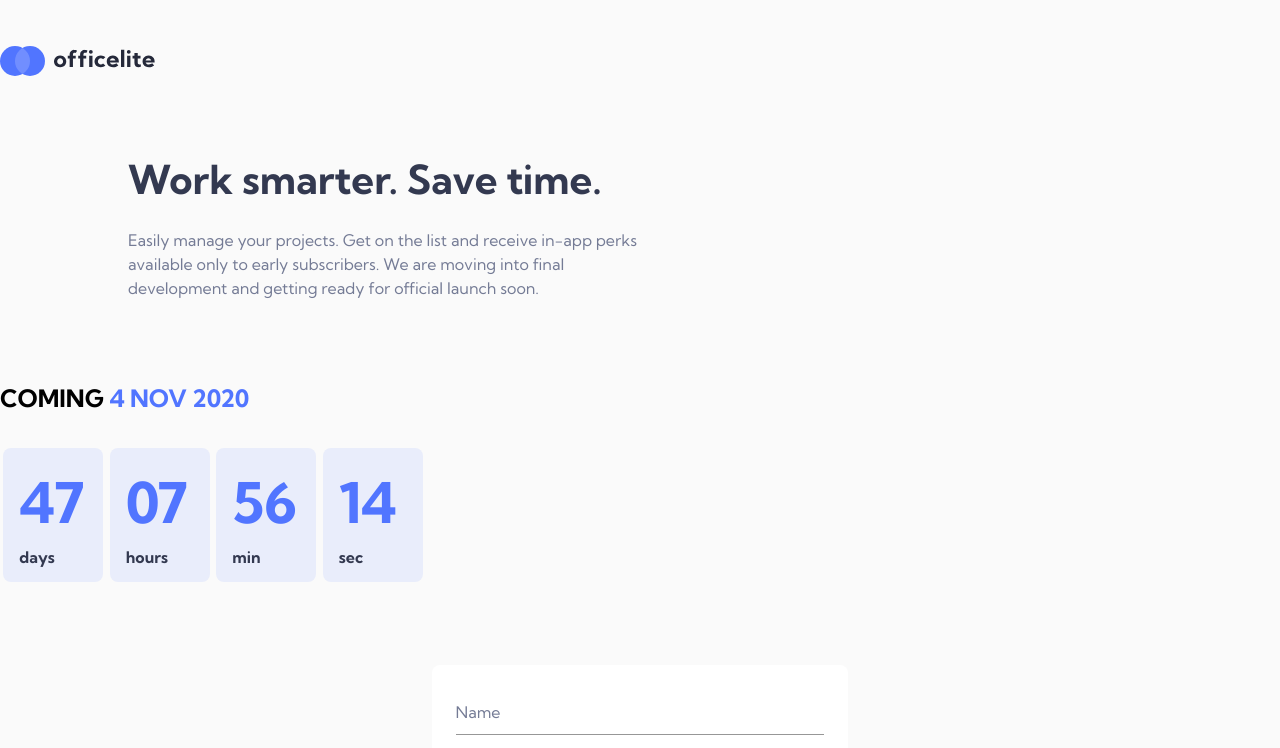
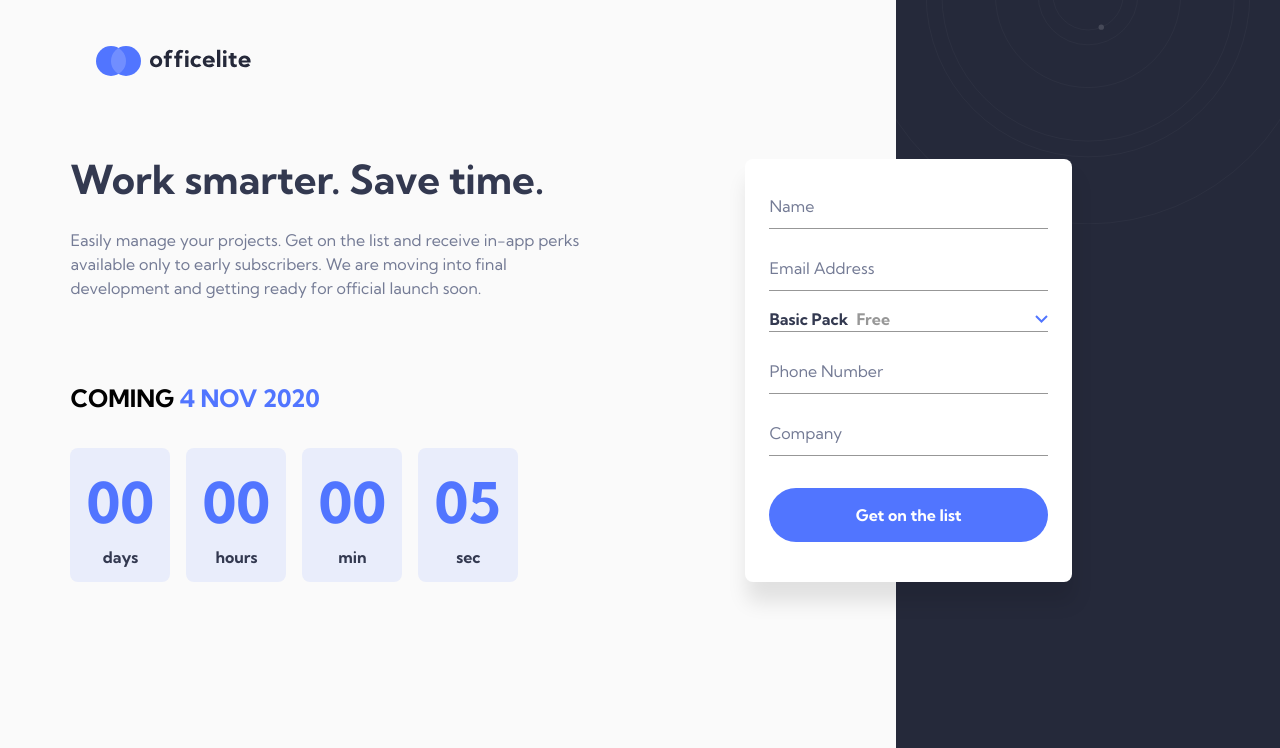
Before and after one commit to jmnyarega/office-lite, a website: page index.html in a window 1280 px wide. Shown: the top 748 px of the page. Drawn offline with Linux system fonts and the light colour scheme.

Commit message:
- tablet size...

```diff
--- a/css/_global.scss
+++ b/css/_global.scss
@@ -14,6 +14,15 @@ body {
 
 	@media (min-width: 64em) {
 		text-align: initial;
+		overflow: hidden;
+	}
+}
+
+// layout
+main {
+	@media (min-width: 64em) {
+		display: grid;
+		grid-template-areas: "a d e" " b d e" "c d e"
 	}
 }
 
--- a/css/components/_countdown.scss
+++ b/css/components/_countdown.scss
@@ -1,9 +1,6 @@
 .countdown {
 	margin-top: 5rem;
-	max-width: 46ch;
-	@media (min-width: 64em) {
-		margin-inline: initial;
-	}
+	grid-area: c;
 
 	&__title {
 		text-transform: uppercase;
@@ -16,7 +13,11 @@
 	&__clock {
 		margin-top: 2rem;
 		display: flex;
-		justify-content: space-between;
+		justify-content: center;
+		column-gap: 1rem;
+		@media (min-width: 64em) {
+			justify-content: start;
+		}
 
 		div {
 			background-color: #E9EDFB;
@@ -26,8 +27,10 @@
 			@media (min-width: 45em) {
 				min-width: 6.25rem;
 				margin-inline: auto;
+				@media (min-width: 45em) {
+					margin-inline: initial;
+				}
 			}
-
 			p:first-child {
 				color: #5175FF;
 				font-size: 2rem;
@@ -36,11 +39,11 @@
 					font-size: 3.5rem;
 				}
 			}
-
 			p:last-child {
 				color: #333950;
 				font-size: 0.75rem;
 				font-weight: bold;
+				text-align: center;
 				@media (min-width: 45em) {
 					font-size: initial;
 				}
--- a/css/components/_footer.scss
+++ b/css/components/_footer.scss
@@ -4,6 +4,15 @@
 	margin-top: -14.625rem;
 	background-color: #25293A;
 	position: relative;
+
+	@media (min-width: 64em) {
+		position: absolute;
+		min-height: 100vh;
+		left: 70%;
+		right: 0;
+		top: 0;
+		bottom: 0;
+	}
 
 	@media (min-width: 45em) {
 		min-height: 23.75rem;
--- a/css/components/_form.scss
+++ b/css/components/_form.scss
@@ -9,6 +9,11 @@
 	max-width: 45ch;
 	margin-inline: auto;
 
+	@media (min-width: 64em) {
+		grid-area: d;
+		box-shadow: 2px 20px 20px 0px rgb(0 0 0 / 10%);
+	}
+
 	.button {
 		margin-top: 2rem;
 	}
--- a/css/components/_header.scss
+++ b/css/components/_header.scss
@@ -6,6 +6,7 @@
 		top: -10.5rem;
 		left: 50%;
 		transform: translateX(-50%);
+
 		@media (min-width: 45em) {
 			display: none;
 		}
@@ -13,10 +14,13 @@
 
 	&__logo {
 		margin-top: 2.875rem;
-		max-width: 9.6875rem;
 		margin-inline: auto;
 		@media (min-width: 45em) {
 			margin-inline: initial;
 		}
 	}
+	@media (min-width: 64em) {
+		margin-inline: initial;
+		margin-left: 6rem;
+	}
 }
--- a/css/components/_intro.scss
+++ b/css/components/_intro.scss
@@ -2,6 +2,8 @@
 	margin-top: 5rem;
 	position: relative;
 	z-index: 2;
+	grid-area: b;
+
 	@media (min-width: 64em) {
 		text-align: initial;
 	}
--- /dev/null
+++ b/css/components/form/_select.scss
@@ -0,0 +1,67 @@
+@import 'abstract';
+
+.select {
+	display: flex;
+	justify-content: space-between;
+	align-items: center;
+	position: relative;
+
+	input { display: none; }
+	.selected { cursor: pointer; }
+
+	.checked_img {
+		background-image: url(../assets/sign-up/icon-arrow-down.svg);
+		background-repeat: no-repeat;
+		height: 0.5rem;
+		width: 0.8125rem;
+		transition: all 200ms linear;
+	}
+
+	.options {
+		position: absolute;
+		left: 0;
+		right: 0;
+		top: 2rem;
+		background-color: #fff;
+		padding: 1.5rem 2rem;
+		border-radius: 0.5rem;
+		box-shadow:-3px 6px 14px 0px rgb(0 0 0 / 33%);
+
+		opacity: 0;
+		z-index: -1;
+		height: 0;
+		transition: all 100ms linear;
+
+		.option {
+			display: block;
+			text-decoration: none;
+			padding-block: 1.5rem 1.3125rem;
+
+			+ .option {
+				border-top: 1px solid #747B95;
+			}
+		}
+	}
+
+	.selected, .option {
+		color: #979797;
+		font-weight: bold;
+		span:first-child {
+			display: inline-block;
+			color: #333950;
+			margin-right: 0.5rem;
+		}
+	}
+}
+
+#toggle:checked {
+	~ .options {
+		opacity: 1;
+		height: auto;
+		z-index: 1;
+	}
+
+	~ .checked_img {
+		transform: rotate(180deg);
+	}
+}
--- a/css/index.scss
+++ b/css/index.scss
@@ -13,3 +13,4 @@
 @use 'components/form';
 @use 'components/form/input';
 @use 'components/form/button';
+@use 'components/form/select';
--- a/index.html
+++ b/index.html
@@ -13,7 +13,7 @@
     <title>Document</title>
   </head>
   <body>
-    <header class="header">
+    <header class="header container">
       <img
         src="./assets/home/bg-pattern-header.svg"
         alt=""
@@ -38,19 +38,19 @@
         <h2 class="countdown__title">coming <span>4 nov 2020</span></h2>
         <div class="countdown__clock clock">
           <div class="clock__days">
-            <p>47</p>
+            <p id="days">47</p>
             <p>days</p>
           </div>
           <div class="clock__hours">
-            <p>07</p>
+            <p id="hours">07</p>
             <p>hours</p>
           </div>
           <div class="clock__minutes">
-            <p>56</p>
+            <p id="minutes">56</p>
             <p>min</p>
           </div>
           <div class="clock__seconds">
-            <p>14</p>
+            <p id="seconds">14</p>
             <p>sec</p>
           </div>
         </div>
@@ -62,9 +62,18 @@
         <div class="input-control">
           <input type="email" placeholder="Email Address" />
         </div>
-        <!-- <div class="input-control"> -->
-        <!--   <select name="" id="" placeholder="Basic"></select> -->
-        <!-- </div> -->
+        <div class="input-control select">
+          <input type="checkbox" name="" id="toggle" />
+          <label for="toggle" id="selected" class="selected">
+            <span>Basic Pack</span>Free
+          </label>
+          <div class="options">
+            <a href="#" class="option"><span>Basic Pack</span>Free</a>
+            <a href="#" class="option"><span>Pro Pack</span>$9.99</a>
+            <a href="#" class="option"><span>Ultimate Pack</span>$19.99</a>
+          </div>
+          <div class="checked_img"></div>
+        </div>
         <div class="input-control">
           <input type="tel" name="" id="" placeholder="Phone Number" />
         </div>
@@ -81,6 +90,6 @@
         />
       </footer>
     </main>
-    <!-- <footer>footer</footer> -->
+    <script src="./js/countdown.js"></script>
   </body>
 </html>
```
Also changed, not shown: css/index.css.
